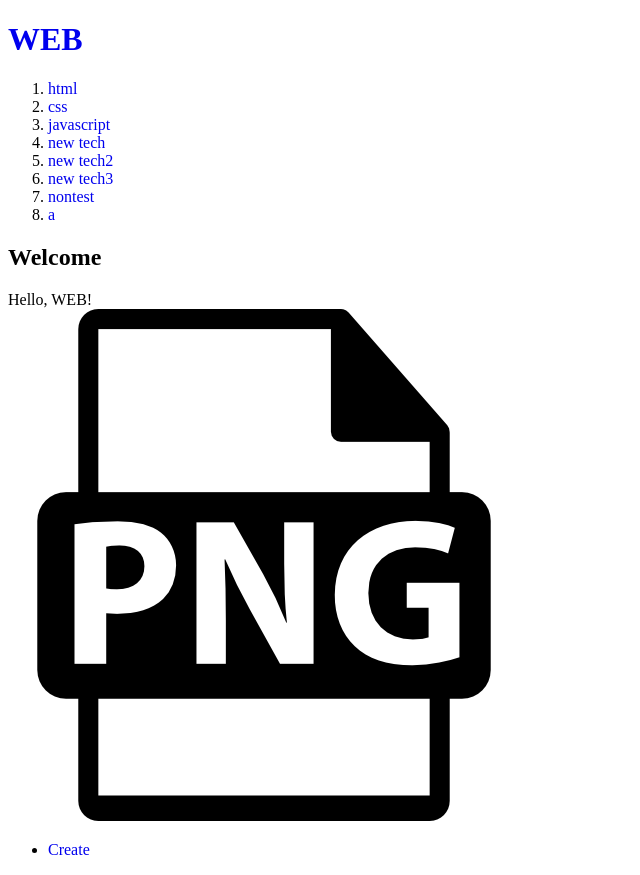
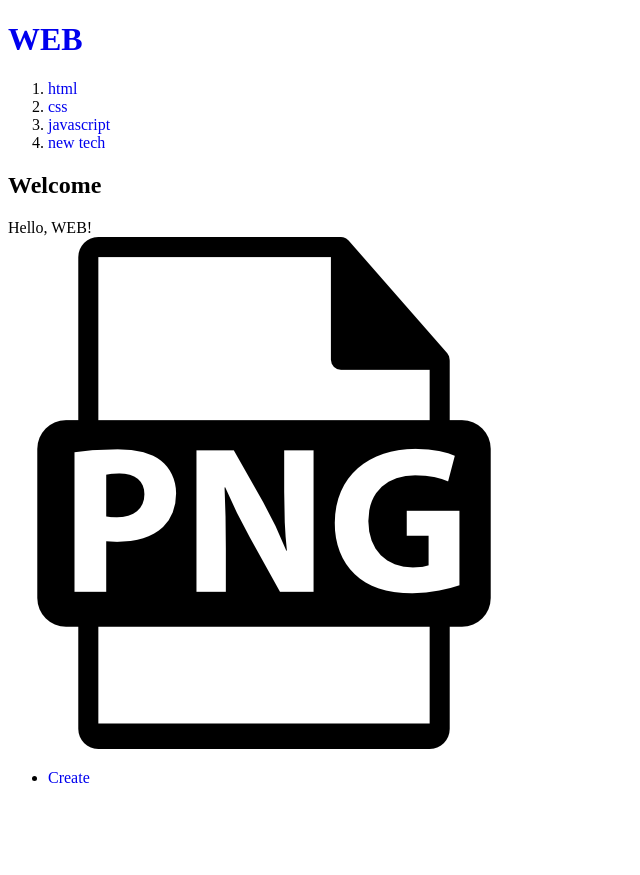
Before and after one commit to kyh012412/nextjsstudy, a Next.js app: page / in a window 1280 px wide. Shown: the whole page, without its empty margins (0-640 px from the left). After the commit the page ends 803 px from the top, so only its background shows below. Built offline with nearby package versions, Linux system fonts and the light colour scheme; data requests are answered from the project's data file.

Commit message:
16 글삭제 끝

```diff
--- a/db.json
+++ b/db.json
@@ -19,26 +19,6 @@
       "id": "efd2",
       "title": "new tech",
       "body": "new tech.."
-    },
-    {
-      "id": "4fb9",
-      "title": "new tech2",
-      "body": "new tech2.."
-    },
-    {
-      "id": "c5ed",
-      "title": "new tech3",
-      "body": "new tech3.."
-    },
-    {
-      "id": "d7fa",
-      "title": "nontest",
-      "body": "nontest.."
-    },
-    {
-      "id": "9507",
-      "title": "a",
-      "body": "a"
     }
   ]
 }
--- a/src/app/Control.js
+++ b/src/app/Control.js
@@ -1,17 +1,28 @@
 "use client"
 import Link from "next/link";
-import { useParams } from "next/navigation";
-
+import { useRouter,useParams } from "next/navigation";
 export function Control() {
   const params = useParams();
-  console.log(params);
+  const router = useRouter();
   const id = params.id;
   return (
     <ul>
       <li><Link href="/create">Create</Link></li>
       {id ?<>
         <li><Link href={"/update/"+id}>Update</Link></li>
-        <li><input type="button" value="delete" /></li></> : null}
+        <li><input type="button" value="delete" onClick={()=>{
+          const options = {
+            method : 'DELETE'
+          }
+
+          fetch('http://localhost:9999/topics/'+id,options)
+          .then(res=>res.json())
+          .then(result=>{
+            console.log(result);
+            router.push('/');
+            router.refresh();
+          });
+        }}/></li></> : null}
     </ul>
   );
 }
```
